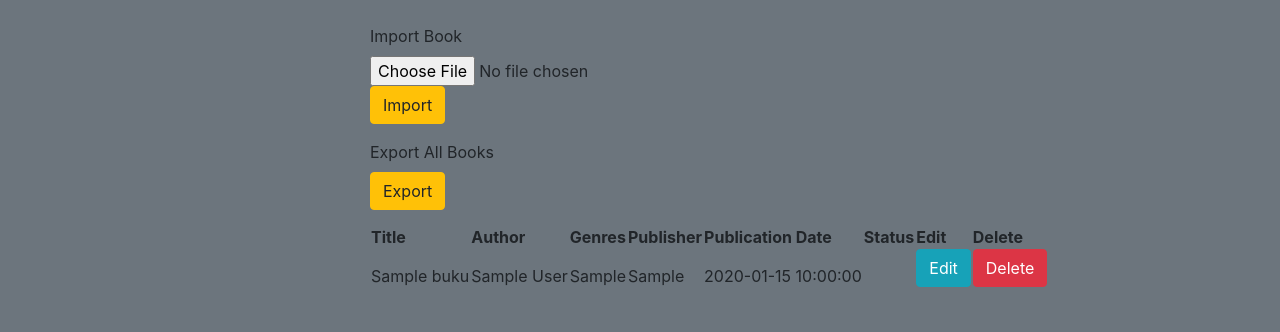
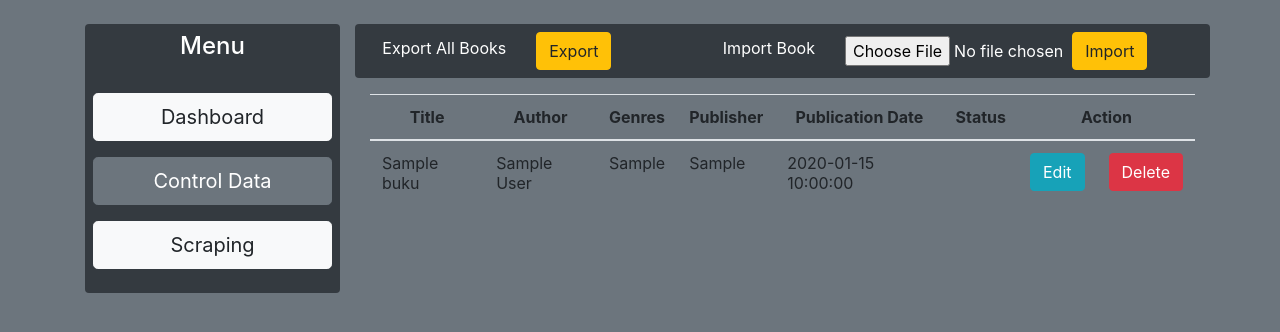
Before and after one commit to TI19nazhiifyahya/web-scrape, a Flask app: page /admin/book_menu/ in a window 1280 px wide. Shown: the part 56-388 px from the top of the page. Run offline with Flask 2, Linux system fonts and the light colour scheme; tables that the repository leaves empty or names only in its code hold one stand-in row (values such as "Sample post"); some libraries are stand-ins or nearby versions.

Commit message:
update UI Control Data

```diff
--- a/toko-buku/templates/admin_book_menu.html
+++ b/toko-buku/templates/admin_book_menu.html
@@ -2,32 +2,70 @@
 
 {% block title %}Admin Book Menu{% endblock %}
 
+{% block sidebar %}
+<div class="form-group bg-dark py-2 px-2 text-white rounded">
+    <div class="text-center">
+        <h4>Menu</h4>
+    </div>
+    <br>
+    <form action="{{ url_for('admin') }}">
+        <button class="btn btn-light btn-lg btn-block">Dashboard</button>
+    </form>
+
+    <form action="{{ url_for('admin_book_menu') }}">
+        <button class="btn btn-secondary btn-lg btn-block">Control Data</button>
+    </form>
+
+    <form action="{{ url_for('scrape') }}">
+        <button class="btn btn-light btn-lg btn-block">Scraping</button>
+    </form>
+
+</div>
+{% endblock %}
+
 {% block content %}
 <form enctype = "multipart/form-data" action="{{ url_for('admin_book_menu') }}" method="POST">
-    <label for="import-book">Import Book</label>
-    <br>
-    <input type="file" name="file-to-import" id="import-book">
-    <br>
-    <button type="submit" name="import_button" value="upload" class="btn btn-warning">Import</button>
+    <div class="row bg-dark text-white rounded py-2">
+        <div class="col-lg-4">
+            <div class="row">
+                <div class="col-md-7 text-right pt-1">
+                    <label for="export-all-books">Export All Books</label>
+                </div>
+                <div class="col-md-3">
+                    <button type="submit" name="export_button" id="export-all-books" class="btn btn-warning">Export</button>
+                </div>
+
+            </div>
+        </div>
+        <div class="col-lg-8">
+            <div class="row">
+                <div class="col-md-4 pt-1 text-right">
+                    <label for="import-book">Import Book</label>
+                </div>
+                <div class="col-md-3 text-right pt-1">
+                    <input type="file" name="file-to-import" id="import-book">
+                </div>
+                <div class="col-md-4 text-right">
+                    <button type="submit" name="import_button" value="upload" class="btn btn-warning">Import</button>
+                </div>
+            </div>
+        </div>
+
+    </div>
 </form>
 
-<form action="{{ url_for('admin_book_menu') }}" method="POST">
-    <label for="export-all-books">Export All Books</label>
-    <br>
-    <button type="submit" name="export_button" id="export-all-books" class="btn btn-warning">Export</button>
-</form>
-
-<table>
-    <tr>
-        <th>Title</th>
-        <th>Author</th>
-        <th>Genres</th>
-        <th>Publisher</th>
-        <th>Publication Date</th>
-        <th>Status</th>
-        <th>Edit</th>
-        <th>Delete</th>
-    </tr>
+<table class="table">
+    <thead>
+        <tr>
+            <th class="align-middle text-center">Title</th>
+            <th class="align-middle text-center">Author</th>
+            <th class="align-middle text-center">Genres</th>
+            <th class="align-middle text-center">Publisher</th>
+            <th class="align-middle text-center">Publication Date</th>
+            <th class="align-middle text-center">Status</th>
+            <th class="align-middle text-center" colspan="2">Action</th>
+        </tr>
+    </thead>
     {% for data in book_data: %}
     <tr>
         <td>{{ data['title'] }}</td>
```
